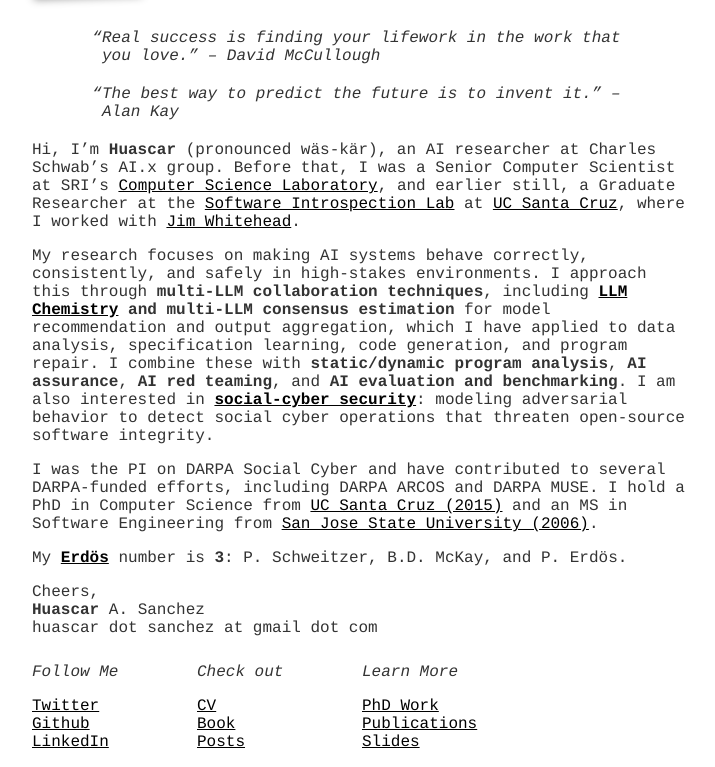
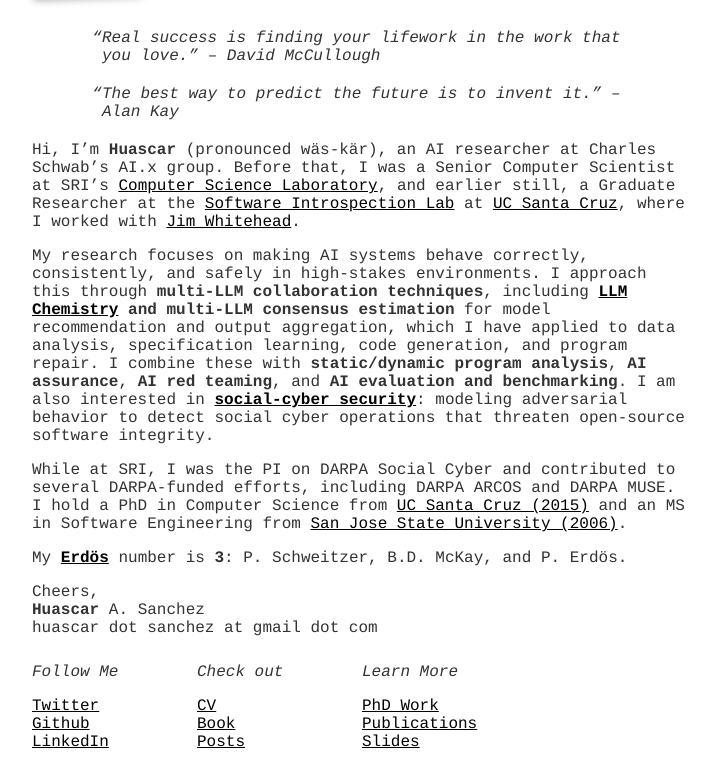
Before and after one commit to hsanchez/hsanchez.github.io, a Jekyll site: the page built from index.md, in a window 1280 px wide, cut to the strip 240-1007 px from the top of the page. Shown: the whole strip, without its empty margins (278-993 px from the left). Built offline with Jekyll 4.4.1, drawn with Linux system fonts in a browser that asks for light colours.

Commit message:
add minot clarification

```diff
--- a/index.md
+++ b/index.md
@@ -47,10 +47,10 @@ and **AI red teaming** to ensure they are reliable and robust in high-stakes
 domains — and **social-cyber security** to protect the integrity of open-source
 software ecosystems.-->
 
-I was the PI on DARPA Social Cyber and have contributed to several DARPA-funded
-efforts, including DARPA ARCOS and DARPA MUSE. I hold a PhD in Computer Science
-from [UC Santa Cruz (2015)](http://www.ucsc.edu/) and an MS in Software
-Engineering from [San Jose State University (2006)](http://www.sjsu.edu/).
+While at SRI, I was the PI on DARPA Social Cyber and contributed to several
+DARPA-funded efforts, including DARPA ARCOS and DARPA MUSE. I hold a PhD in
+Computer Science from [UC Santa Cruz (2015)](http://www.ucsc.edu/) and an MS
+in Software Engineering from [San Jose State University (2006)](http://www.sjsu.edu/).
 
 <!--I was the PI on DARPA Social Cyber and have contributed to several DARPA-funded
 efforts, including DARPA ARCOS and DARPA MUSE. As a DARPA Social Cyber PI, I
```
